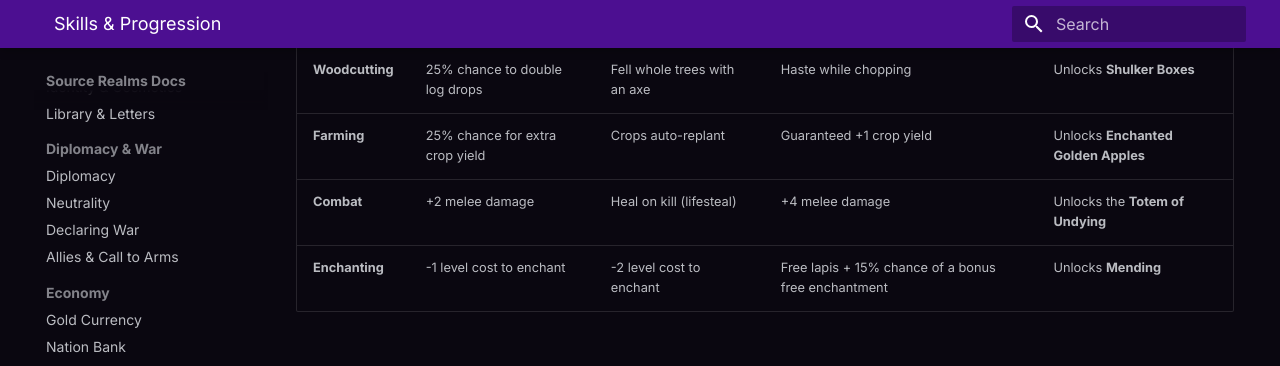
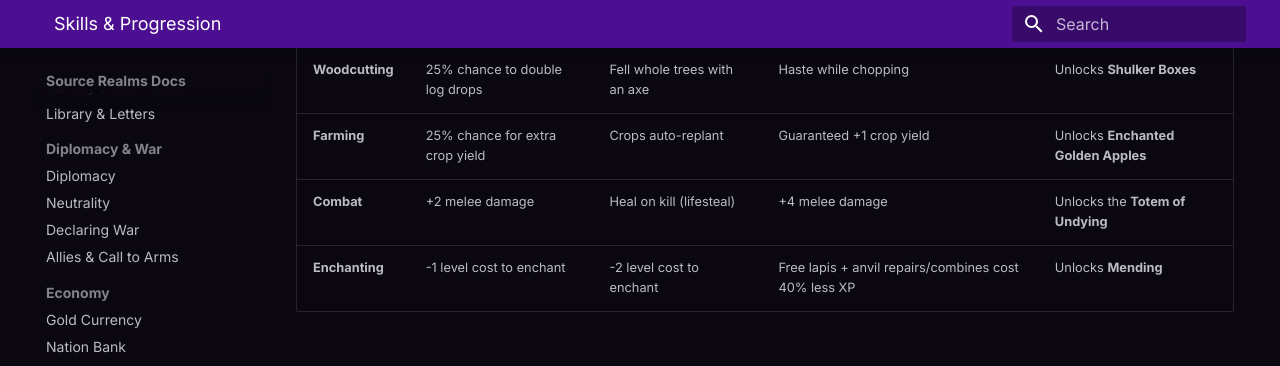
Before and after one commit to SourceRealms/sourcerealms-docs, an MkDocs documentation site: the page built from docs/skills.md, in a window 1280 px wide and 900 px high, scrolled down 639 px. Shown: the top 366 px of the window. Built offline with MkDocs 1.6.1 and Material for MkDocs 9.7.7, drawn with Linux system fonts in a browser that asks for light colours.

Commit message:
Replace bonus-enchantment perk with an anvil XP discount for the Enchanting capstone
The random bonus enchantment felt more like noise than a reward (could add something unwanted). Replaced with a straightforward 40% XP discount on anvil repairs/combines at level 9, alongside the existing lapis freebie.

```diff
--- a/docs/skills.md
+++ b/docs/skills.md
@@ -26,7 +26,7 @@ further XP.
 | **Woodcutting** | 25% chance to double log drops | Fell whole trees with an axe | Haste while chopping | Unlocks **Shulker Boxes** |
 | **Farming** | 25% chance for extra crop yield | Crops auto-replant | Guaranteed +1 crop yield | Unlocks **Enchanted Golden Apples** |
 | **Combat** | +2 melee damage | Heal on kill (lifesteal) | +4 melee damage | Unlocks the **Totem of Undying** |
-| **Enchanting** | -1 level cost to enchant | -2 level cost to enchant | Free lapis + 15% chance of a bonus free enchantment | Unlocks **Mending** |
+| **Enchanting** | -1 level cost to enchant | -2 level cost to enchant | Free lapis + anvil repairs/combines cost 40% less XP | Unlocks **Mending** |
 
 ## Luxury gating: why can't I get that item?
 
```
